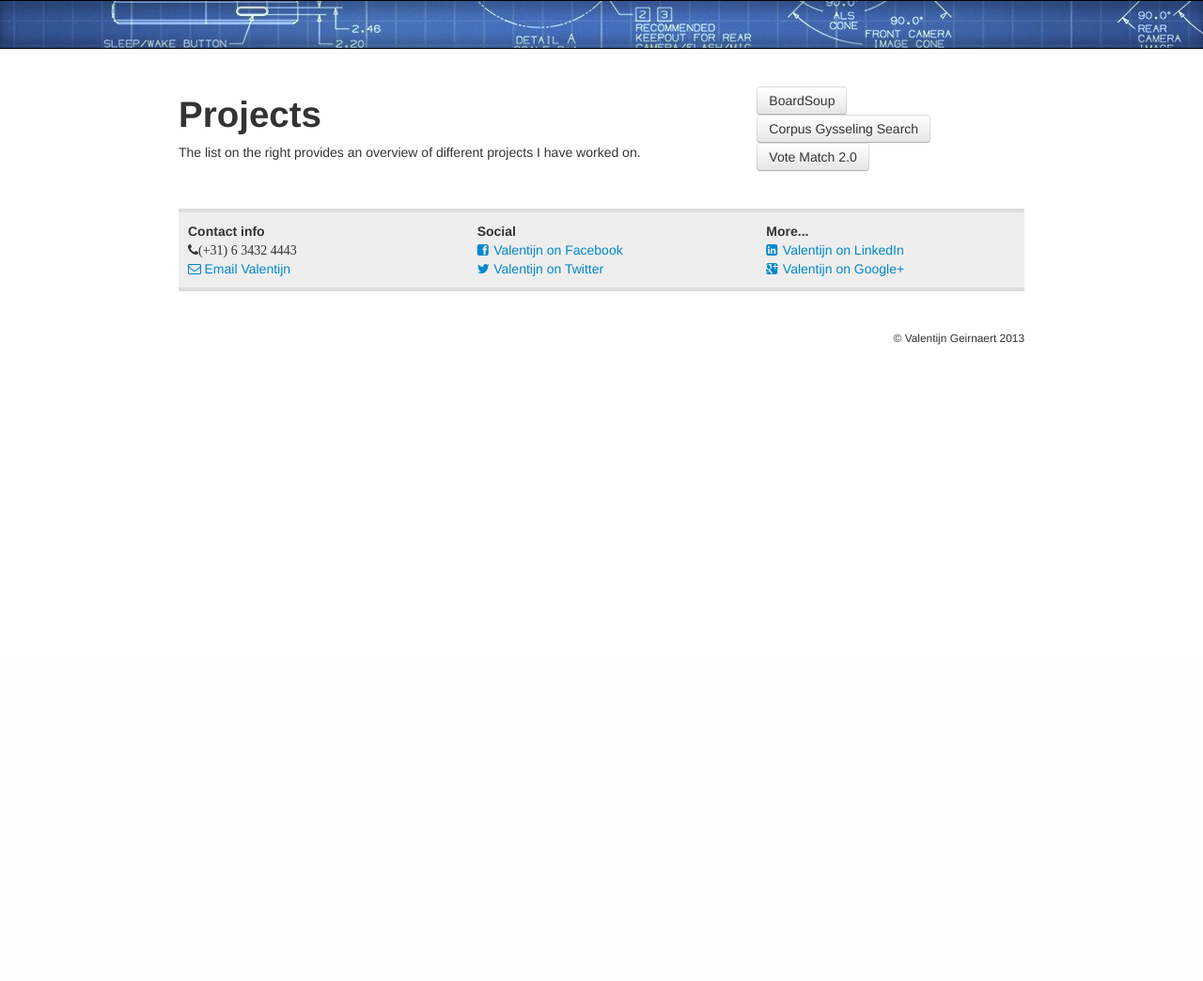
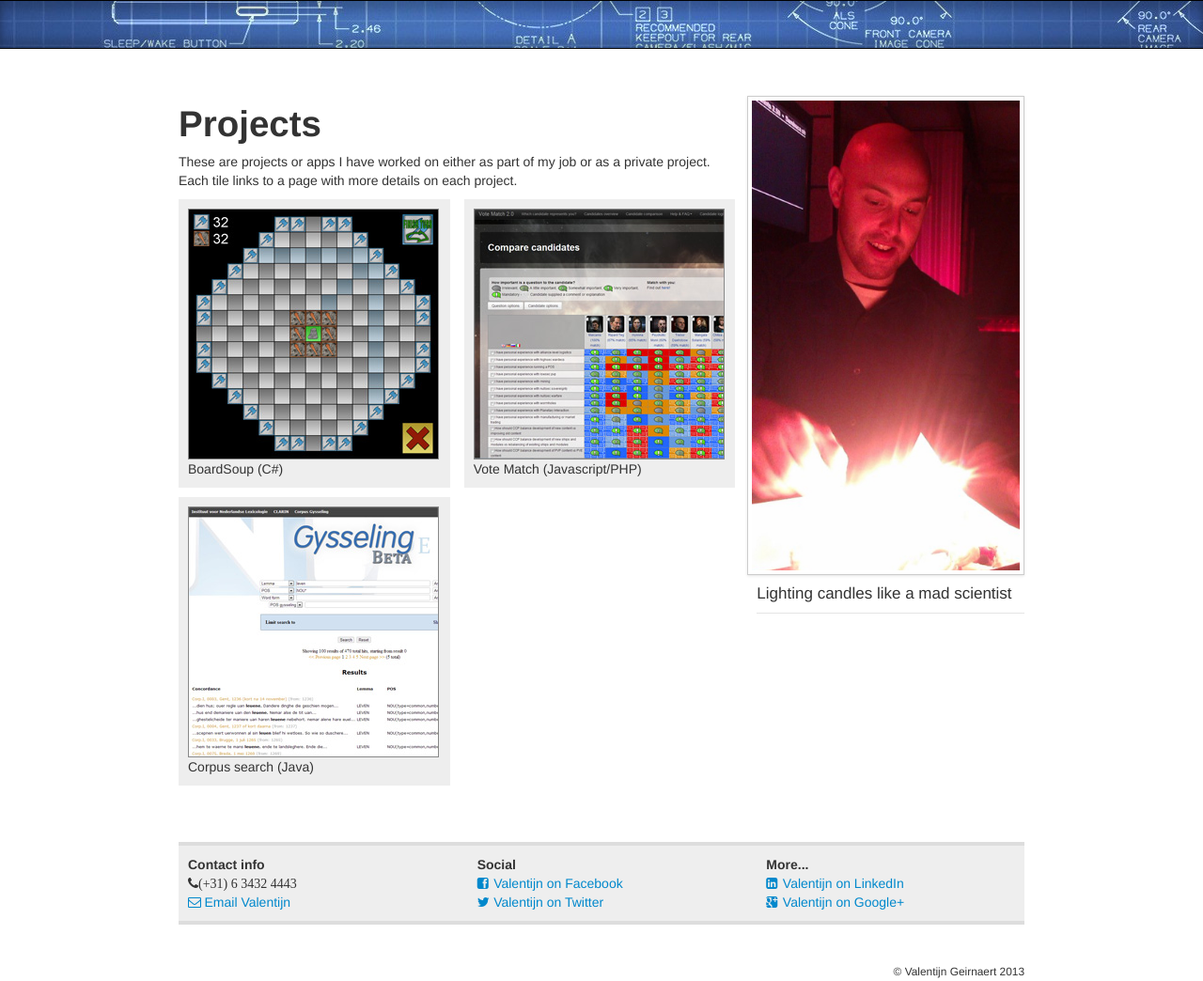
Before and after one commit to vgeirnaert/mindsoup, a PHP site: page /projects.php in a window 1280 px wide. Shown: the part 103-1147 px from the top of the page at 94% size. Before the commit the page ends 470 px from the top, so only its background shows below. Run offline with PHP 8.4, Linux system fonts and the light colour scheme.

Commit message:
Added project tiles to project page

```diff
--- a/website/about.php
+++ b/website/about.php
@@ -25,7 +25,6 @@ include "header.html"
 		</div>
 		<div class="span4">
 			<img src="img/me.jpg" class="pull-right img-polaroid"/>
-			<legend>Sometimes I look smug</legend>
 		</div>
 	</div>
 </div>
--- a/website/css/main.css
+++ b/website/css/main.css
@@ -61,6 +61,11 @@ a [class^="icon-"] {
 	max-width: 900px;
 }
 
+.row-fluid {
+	margin-bottom: 10px;
+	margin-top: 10px;
+}
+
 .btn-round {
 	font-size: 70px;
 	border-radius: 500px;
@@ -74,6 +79,14 @@ a [class^="icon-"] {
 	padding: 10px;
 }
 
+legend {
+	font-size: 17px;
+}
+
+.img-project {
+	border: 1px solid #888;
+}
+
 /* footer */
 .footer {
 	border-top: 4px solid #ddd;
--- a/website/projects.php
+++ b/website/projects.php
@@ -9,18 +9,27 @@ include "header.html"
 	<div class="row-fluid">
 		<div class="span8">
 			<h1>Projects</h1>
-			The list on the right provides an overview of different projects I have worked on.
+			These are projects or apps I have worked on either as part of my job or as a private project. Each tile links to a page with more details on each project.
+			<div class="row-fluid">
+				<div class="span6 front">
+					<img src="img/thumb-thud.jpg" class="img-project" />
+					BoardSoup (C#)
+				</div>
+				<div class="span6 front">
+					<img src="img/thumb-votematch.jpg" class="img-project" />
+					Vote Match (Javascript/PHP)
+				</div>
+			</div>
+			<div class="row-fluid">
+				<div class="span6 front">
+					<img src="img/thumb-gysseling.jpg" class="img-project" />
+					Corpus search (Java)
+				</div>
+			</div>
 		</div>
 		<div class="span4">
-			<a href="https://code.google.com/p/boardsoup/" class="btn btn-huge">
-				BoardSoup
-			</a>
-			<a href="http://gysseling.corpus.taalbanknederlands.inl.nl/cqlwebapp/search.html" class="btn btn-huge">
-				Corpus Gysseling Search
-			</a>
-			<a href="http://match.eve-csm.com" class="btn btn-huge">
-				Vote Match 2.0
-			</a>
+			<img src="img/me-cake.jpg" class="pull-right img-polaroid" />
+			<legend>Lighting candles like a mad scientist</legend>
 		</div>
 	</div>
 </div>
```
Also changed, not shown: website/img/thumb-gysseling.jpg (added), website/img/thumb-thud.jpg (added), website/img/thumb-votematch.jpg (added).
